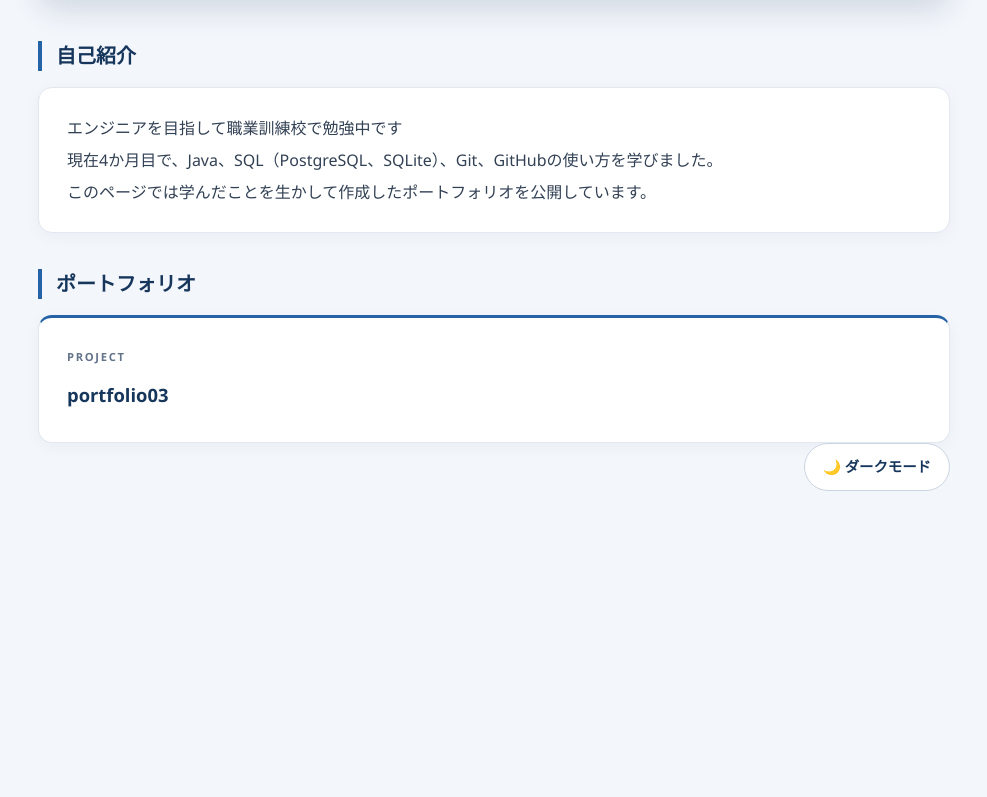
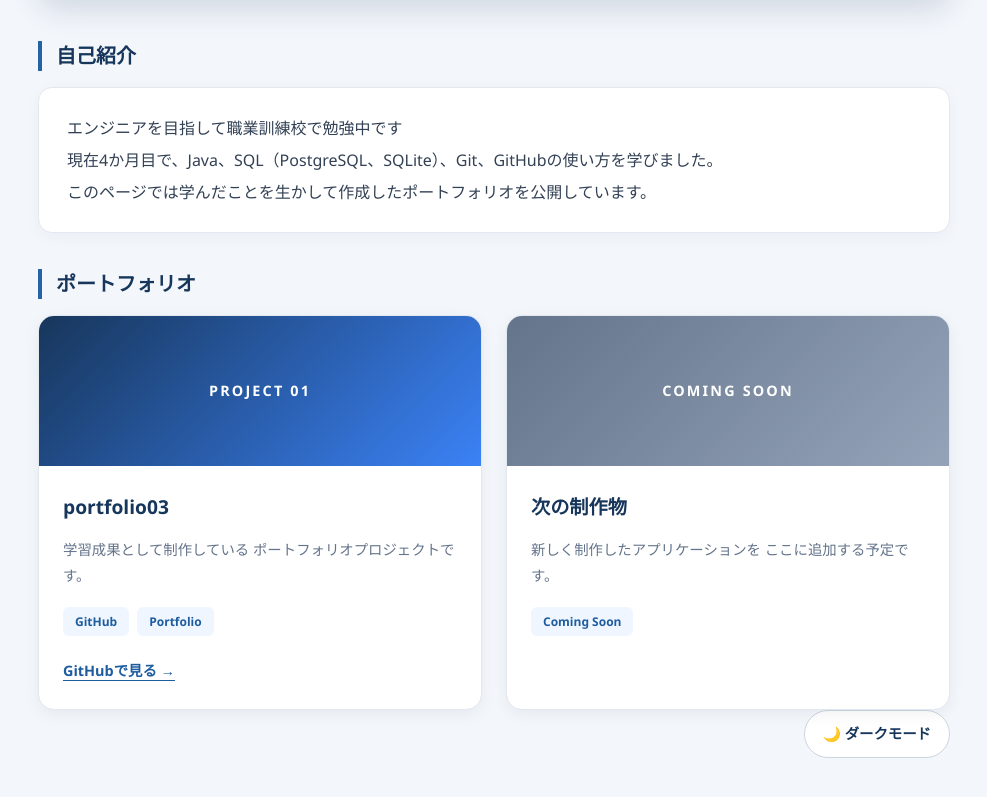
Before and after one commit to nnaolrarcsky-ops/nnaolrarcsky-ops.github.io, a plain HTML site: page index.html in a window 1280 px wide. Shown: the part 219-1016 px from the top of the page, without its empty margins (146-1133 px from the left). Before the commit the page ends 808 px from the top, so only its background shows below. Drawn offline with Linux system fonts and the light colour scheme.

Commit message:
feat: ポートフォリオ一覧のカード化

```diff
--- a/css/style.css
+++ b/css/style.css
@@ -249,3 +249,164 @@ html.dark {
         transform: none;
     }
 }
+
+
+/* ==========================================
+   ポートフォリオ一覧
+   ========================================== */
+
+/* カードを横並びにする */
+.portfolio-grid {
+    display: grid;
+    grid-template-columns: repeat(2, minmax(0, 1fr));
+    gap: 24px;
+}
+
+/* カード全体 */
+.portfolio-grid .portfolio-card {
+    padding: 0;
+    overflow: hidden;
+    background: #ffffff;
+    border: 1px solid #e2e8f0;
+    border-radius: 16px;
+    box-shadow: 0 4px 16px rgba(15, 23, 42, 0.06);
+    color: #334155;
+    font-size: 1rem;
+    font-weight: normal;
+    transition:
+        transform 0.25s ease,
+        box-shadow 0.25s ease,
+        opacity 0.7s ease;
+}
+
+/* 既存の擬似要素によるPROJECT表示を無効化 */
+.portfolio-grid .portfolio-card::before {
+    content: none;
+}
+
+/* カードのホバー演出 */
+.portfolio-grid .portfolio-card:hover {
+    transform: translateY(-5px);
+    box-shadow: 0 12px 32px rgba(23, 54, 91, 0.15);
+}
+
+/* カード上部の画像領域 */
+.portfolio-image {
+    display: flex;
+    align-items: center;
+    justify-content: center;
+    height: 150px;
+    background: linear-gradient(135deg, #17365b, #3b82f6);
+    color: white;
+    font-size: 0.9rem;
+    font-weight: 700;
+    letter-spacing: 0.15em;
+}
+
+/* 制作予定カード */
+.portfolio-image-next {
+    background: linear-gradient(135deg, #64748b, #94a3b8);
+}
+
+/* カード本文 */
+.portfolio-content {
+    padding: 24px;
+}
+
+.portfolio-content h3 {
+    margin: 0 0 12px;
+    color: #17365b;
+    font-size: 1.2rem;
+}
+
+/* 作品の説明文 */
+.portfolio-grid .portfolio-description {
+    margin: 0 0 18px;
+    padding: 0;
+    border: none;
+    border-radius: 0;
+    background: transparent;
+    box-shadow: none;
+    color: #64748b;
+    font-size: 0.9rem;
+    font-weight: normal;
+    line-height: 1.8;
+}
+
+/* 使用技術タグ */
+.portfolio-tags {
+    display: flex;
+    flex-wrap: wrap;
+    gap: 8px;
+    margin-bottom: 20px;
+}
+
+.portfolio-tags span {
+    padding: 4px 12px;
+    border-radius: 6px;
+    background: #eff6ff;
+    color: #1d5c9f;
+    font-size: 0.75rem;
+    font-weight: 600;
+}
+
+/* GitHubへのリンク */
+.portfolio-link {
+    display: inline-block;
+    font-size: 0.9rem;
+    font-weight: 700;
+}
+
+/* ==========================================
+   ダークモード対応
+   ========================================== */
+
+.dark .portfolio-grid .portfolio-card {
+    background: #182337;
+    border-color: #334155;
+    color: #e2e8f0;
+}
+
+.dark .portfolio-content h3 {
+    color: #bfdbfe;
+}
+
+.dark .portfolio-grid .portfolio-description {
+    background: transparent;
+    color: #cbd5e1;
+    box-shadow: none;
+}
+
+.dark .portfolio-tags span {
+    background: #1e3a5f;
+    color: #bfdbfe;
+}
+
+/* ==========================================
+   レスポンシブ対応
+   ========================================== */
+
+@media (max-width: 600px) {
+    .portfolio-grid {
+        grid-template-columns: 1fr;
+    }
+
+    .portfolio-image {
+        height: 130px;
+    }
+
+    .portfolio-content {
+        padding: 20px;
+    }
+}
+
+/* アニメーション軽減設定 */
+@media (prefers-reduced-motion: reduce) {
+    .portfolio-grid .portfolio-card {
+        transition: none;
+    }
+
+    .portfolio-grid .portfolio-card:hover {
+        transform: none;
+    }
+}
--- a/index.html
+++ b/index.html
@@ -17,8 +17,52 @@
 		現在4か月目で、Java、SQL（PostgreSQL、SQLite）、Git、GitHubの使い方を学びました。<br>
 		このページでは学んだことを生かして作成したポートフォリオを公開しています。
 	</p>
+
+
 	<h2 class="reveal">ポートフォリオ</h2>
-	<p class="portfolio-card">portfolio03</p>
+	<div class="portfolio-grid">
+	    <!-- 作品1：portfolio03 -->
+	    <article class="portfolio-card reveal">
+	        <div class="portfolio-image">
+	            <span>PROJECT 01</span>
+	        </div>
+	        <div class="portfolio-content">
+	            <h3>portfolio03</h3>
+	            <p class="portfolio-description">
+	                学習成果として制作している
+	                ポートフォリオプロジェクトです。
+	            </p>
+	            <div class="portfolio-tags">
+	                <span>GitHub</span>
+	                <span>Portfolio</span>
+	            </div>
+	            <a class="portfolio-link"
+	               href="https://github.com/nnaolrarcsky-ops/portfolio03"
+	               target="_blank"
+	               rel="noopener noreferrer">
+	                GitHubで見る →
+	            </a>
+	        </div>
+	    </article>
+
+	    <!-- 作品2：今後追加予定 -->
+	    <article class="portfolio-card reveal">
+	        <div class="portfolio-image portfolio-image-next">
+	            <span>COMING SOON</span>
+	        </div>
+	        <div class="portfolio-content">
+	            <h3>次の制作物</h3>
+	            <p class="portfolio-description">
+	                新しく制作したアプリケーションを
+	                ここに追加する予定です。
+	            </p>
+	            <div class="portfolio-tags">
+	                <span>Coming Soon</span>
+	            </div>
+	        </div>
+	    </article>
+	</div>
+
 	<button id="themeToggle" class="theme-toggle" type="button" aria-pressed="false">
 		🌙 ダークモード
 	</button>
```
Also changed, not shown: 1 other file.
